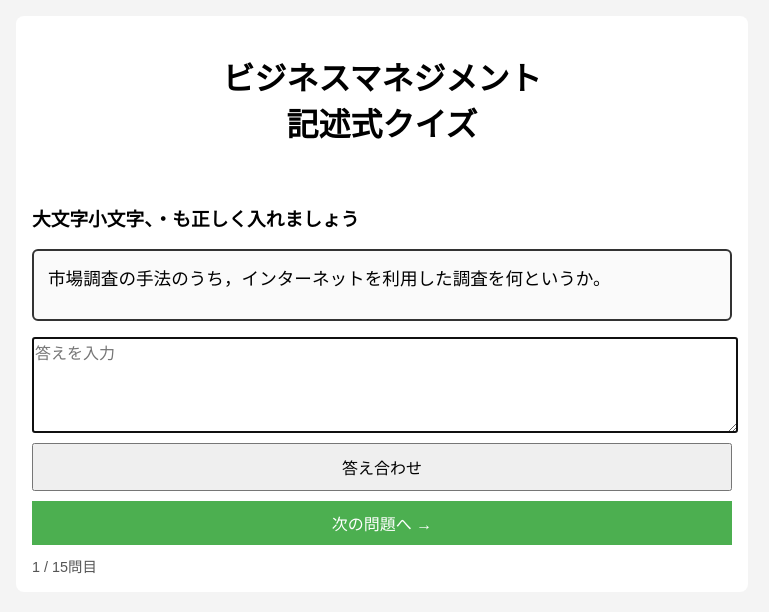
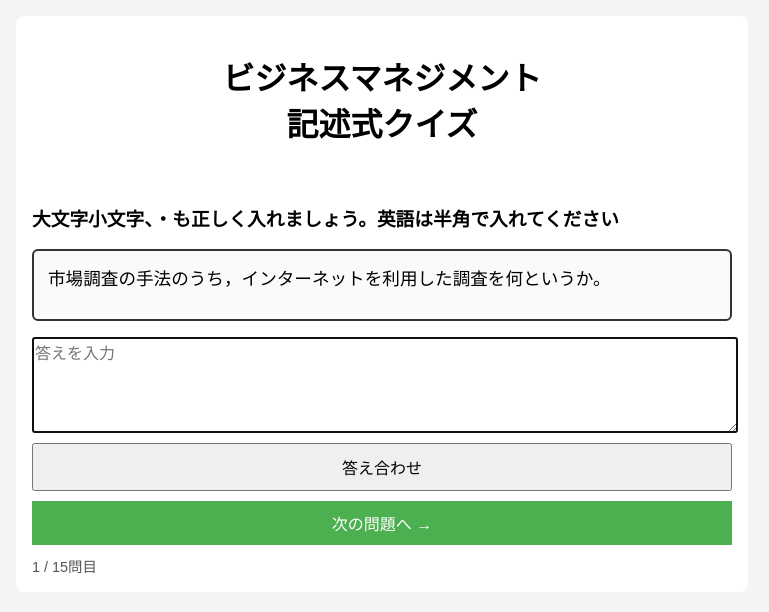
Before and after one commit to a42260049-cell/kijutu_management, a plain HTML site: page index.html in a window 1280 px wide. Shown: the whole page, without its empty margins (258-1027 px from the left). Drawn offline with Linux system fonts and the light colour scheme.

Commit message:
Update index.html

```diff
--- a/index.html
+++ b/index.html
@@ -149,7 +149,7 @@
 <body>
 <div class="container">
   <h1>ビジネスマネジメント<br>記述式クイズ</h1><br>
-  <h3>大文字小文字、・も正しく入れましょう</h3>
+  <h3>大文字小文字、・も正しく入れましょう。英語は半角で入れてください</h3>
 
   <div id="question"></div>
   <textarea id="answer" placeholder="答えを入力"></textarea>
```
